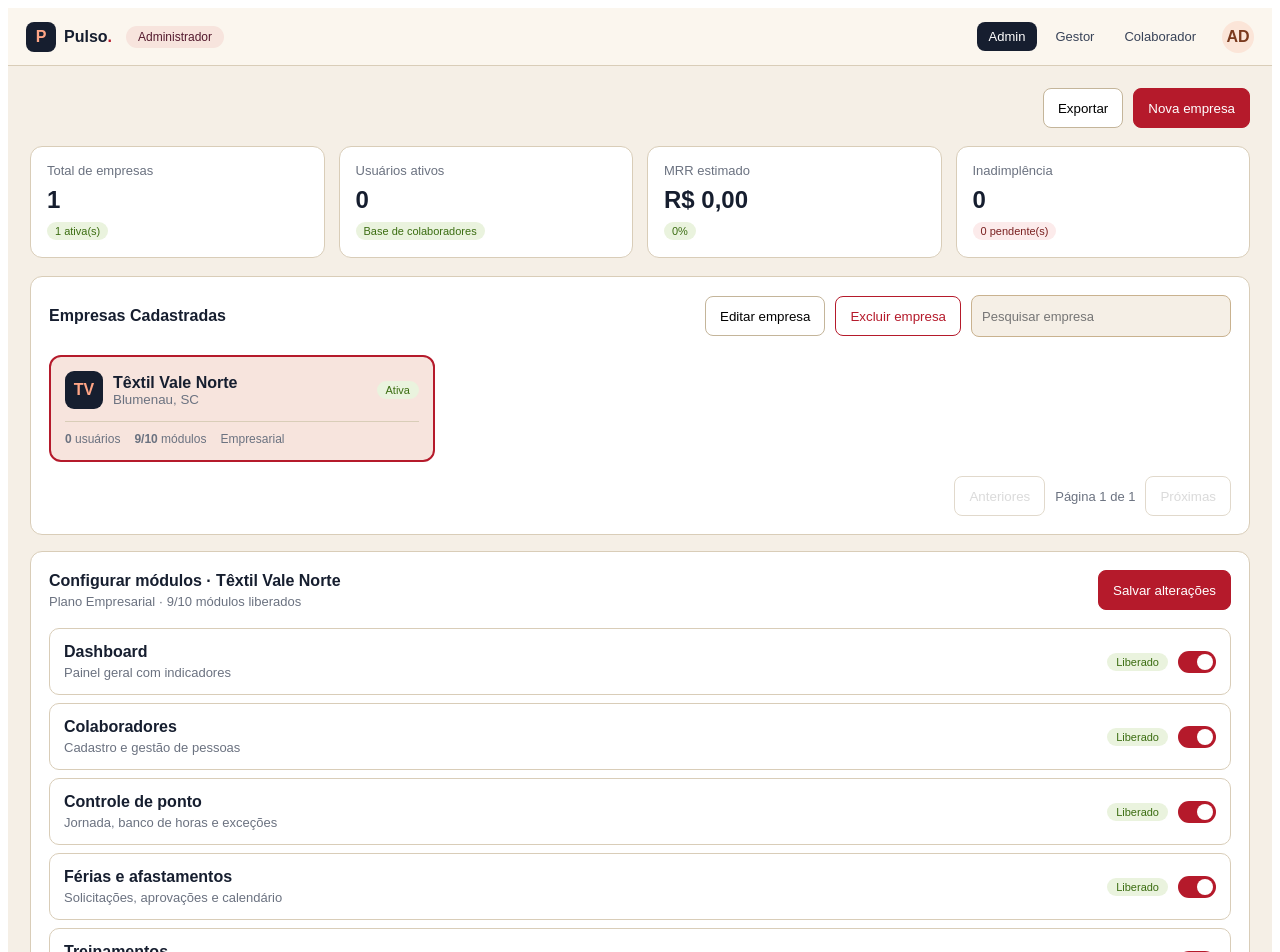
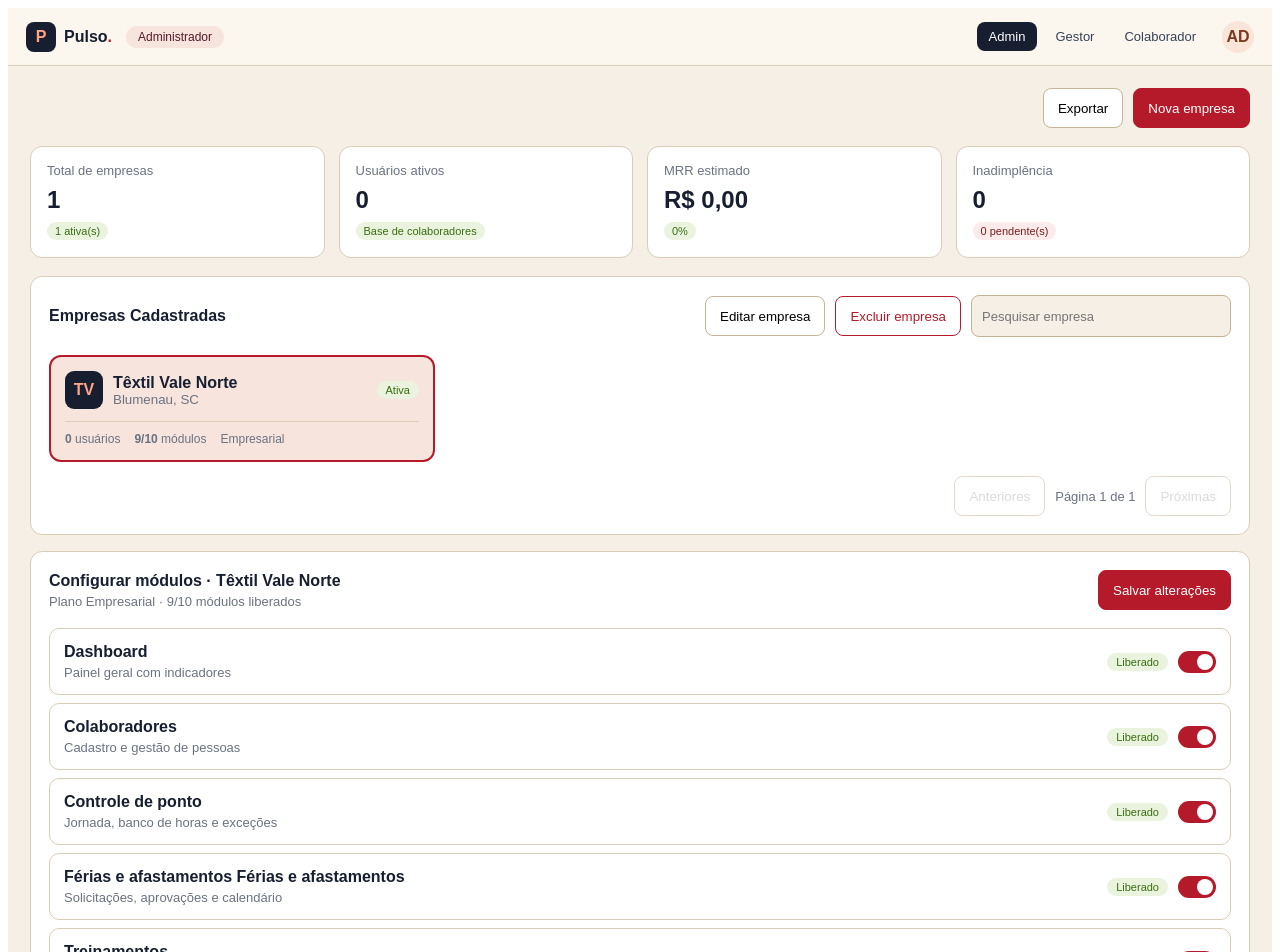
Before and after one commit to lcbittencourt/super-dev-8-tcc, an Angular app: page /admin in a window 1280 px wide. Shown: the top 952 px of the page. Built offline with nearby package versions, Linux system fonts and the light colour scheme.

Commit message:
teste commit

```diff
--- a/src/app/admin/admin.html
+++ b/src/app/admin/admin.html
@@ -207,7 +207,7 @@
                 (modulo.nome !== 'Dashboard' &&
                   modulo.nome !== 'Colaboradores' &&
                   modulo.nome !== 'Controle de ponto' &&
-                  modulo.nome !== 'Férias e afastamentos' &&
+                  modulo.nome !== 'Férias' &&
                   modulo.nome !== 'Treinamentos' &&
                   modulo.nome !== 'Chamados') ||
                 !modulo.liberado
```
